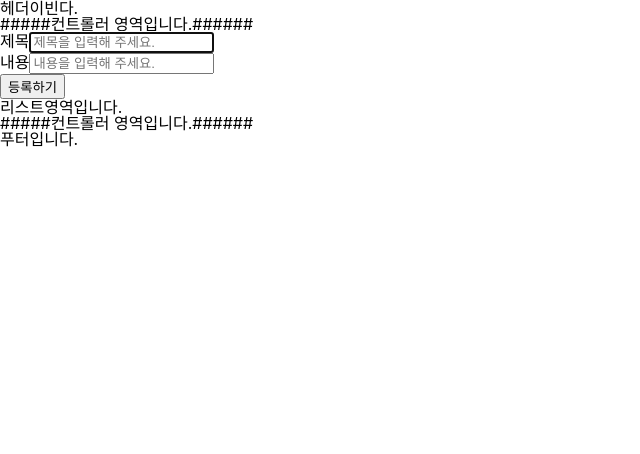
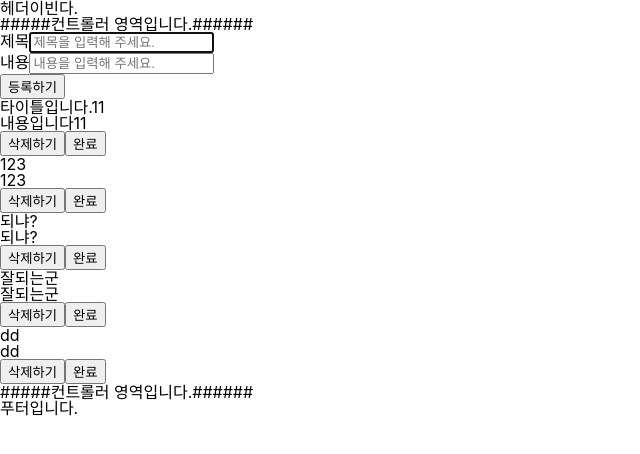
Before and after one commit to seokachu/TodoList-TS-Ver, a React (Vite) app: page / in a window 1280 px wide. Shown: the top 454 px of the page, without its empty margins (0-640 px from the left). Built offline with nearby package versions, Linux system fonts and the light colour scheme; data requests are answered from the project's data file.

Commit message:
Feat: Create,Read추가

```diff
--- a/db.json
+++ b/db.json
@@ -5,13 +5,34 @@
       "title": "타이틀입니다.11",
       "content": "내용입니다11",
       "done": false
-    }
+    },
     {
       "id": "08332d95-4936-45d6-bb41-7ea112578500",
       "title": "123",
       "content": "123",
       "createAt": "2024년 3월 6일 오전 4:17",
       "done": false
+    },
+    {
+      "id": "469f70ac-857b-465a-a76c-c095dae0b0e2",
+      "title": "되냐?",
+      "content": "되냐?",
+      "createAt": "2024년 3월 6일 오전 4:41",
+      "isdone": false
+    },
+    {
+      "id": "05e11887-1bcb-46a9-8cca-2c70425afb32",
+      "title": "잘되는군",
+      "content": "잘되는군",
+      "createAt": "2024년 3월 6일 오전 4:41",
+      "isdone": false
+    },
+    {
+      "id": "0507bc06-52ae-4be0-9d3f-52447d152095",
+      "title": "dd",
+      "content": "dd",
+      "createAt": "2024년 3월 6일 오전 4:49",
+      "isdone": false
     }
   ]
 }
--- a/src/components/todos/TodoForm.tsx
+++ b/src/components/todos/TodoForm.tsx
@@ -4,6 +4,7 @@ import inputForm from '../../hooks/inputForm';
 import { createTodos } from '../../api/todos';
 import { toast } from 'react-toastify';
 import { getFormattedDate } from '../../util/date';
+import { IInputForm } from '../../hooks/interface';
 
 const TodoForm = () => {
   const queryClient = useQueryClient();
--- a/src/components/todos/TodoItems.tsx
+++ b/src/components/todos/TodoItems.tsx
@@ -1,7 +1,19 @@
 import React from 'react';
+import { IInputForm } from '../../hooks/interface';
 
-const TodoItems = () => {
-  return <div>아이템영역입니다.</div>;
+interface Props {
+  item: IInputForm;
+}
+
+const TodoItems: React.FC<Props> = ({ item }) => {
+  return (
+    <li>
+      <h3>{item.title}</h3>
+      <p>{item.content}</p>
+      <button>삭제하기</button>
+      <button>완료</button>
+    </li>
+  );
 };
 
 export default TodoItems;
--- a/src/components/todos/TodoList.tsx
+++ b/src/components/todos/TodoList.tsx
@@ -1,7 +1,32 @@
-import React from 'react';
+import { useQuery } from '@tanstack/react-query';
+import { getTodos } from '../../api/todos';
+import TodoItems from './TodoItems';
+import { IInputForm } from '../../hooks/interface';
 
 const TodoList = () => {
-  return <div>리스트영역입니다.</div>;
+  const query = useQuery({
+    queryKey: ['todos'],
+    queryFn: getTodos,
+  });
+
+  console.log(query);
+  if (query.isLoading) {
+    return <div>로딩중입니다! 조금만 기다려 주세요...</div>;
+  }
+
+  if (query.isError) {
+    console.log('Error:', query.isError);
+  }
+
+  // const filterCardItem = query.data.filter((item) => item.id === id);
+
+  return (
+    <ul>
+      {query.data.map((item: IInputForm) => (
+        <TodoItems key={item.id} item={item} />
+      ))}
+    </ul>
+  );
 };
 
 export default TodoList;
--- a/src/hooks/interface.ts
+++ b/src/hooks/interface.ts
@@ -1,6 +1,7 @@
-interface IInputForm {
+export interface IInputForm {
   id: string;
   title: string;
   content: string;
   createAt: string;
+  isdone: boolean;
 }
```
Also changed, not shown: src/hooks/inputForm.ts (+1 -8 lines).
